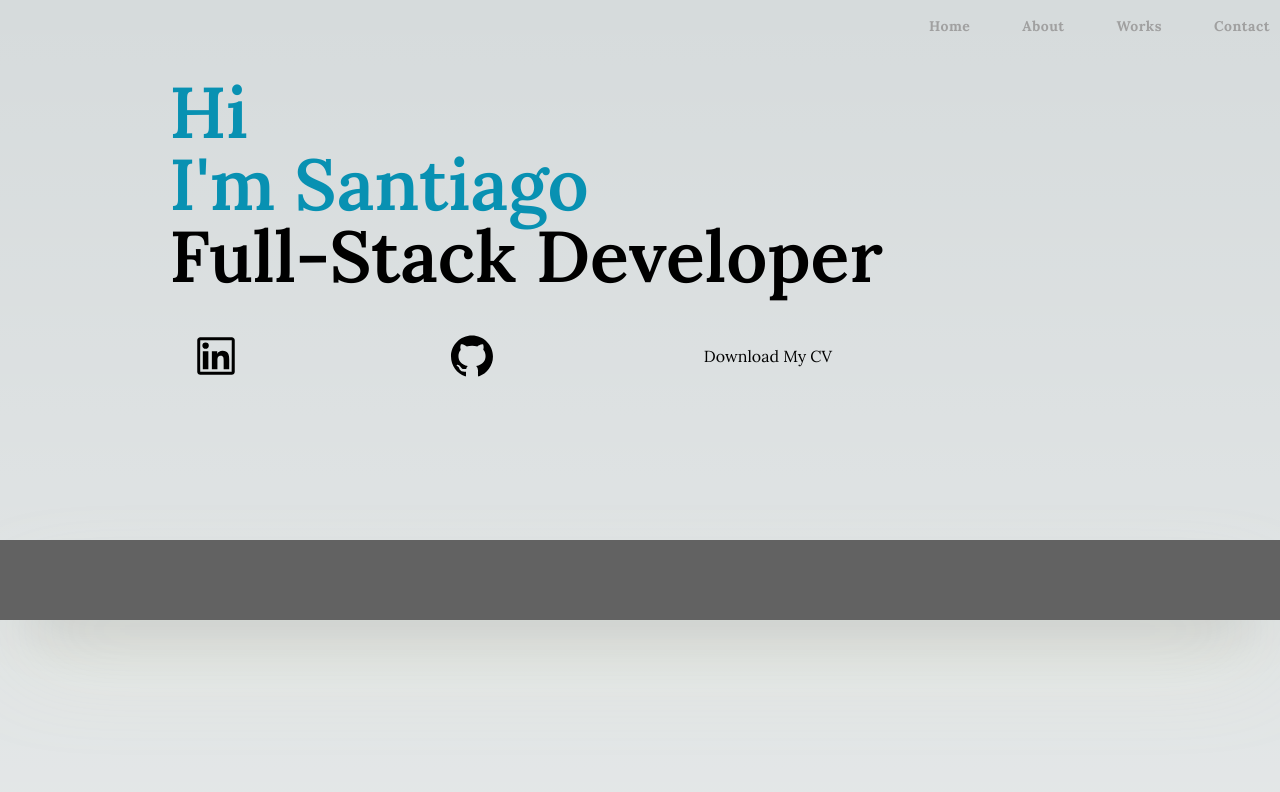
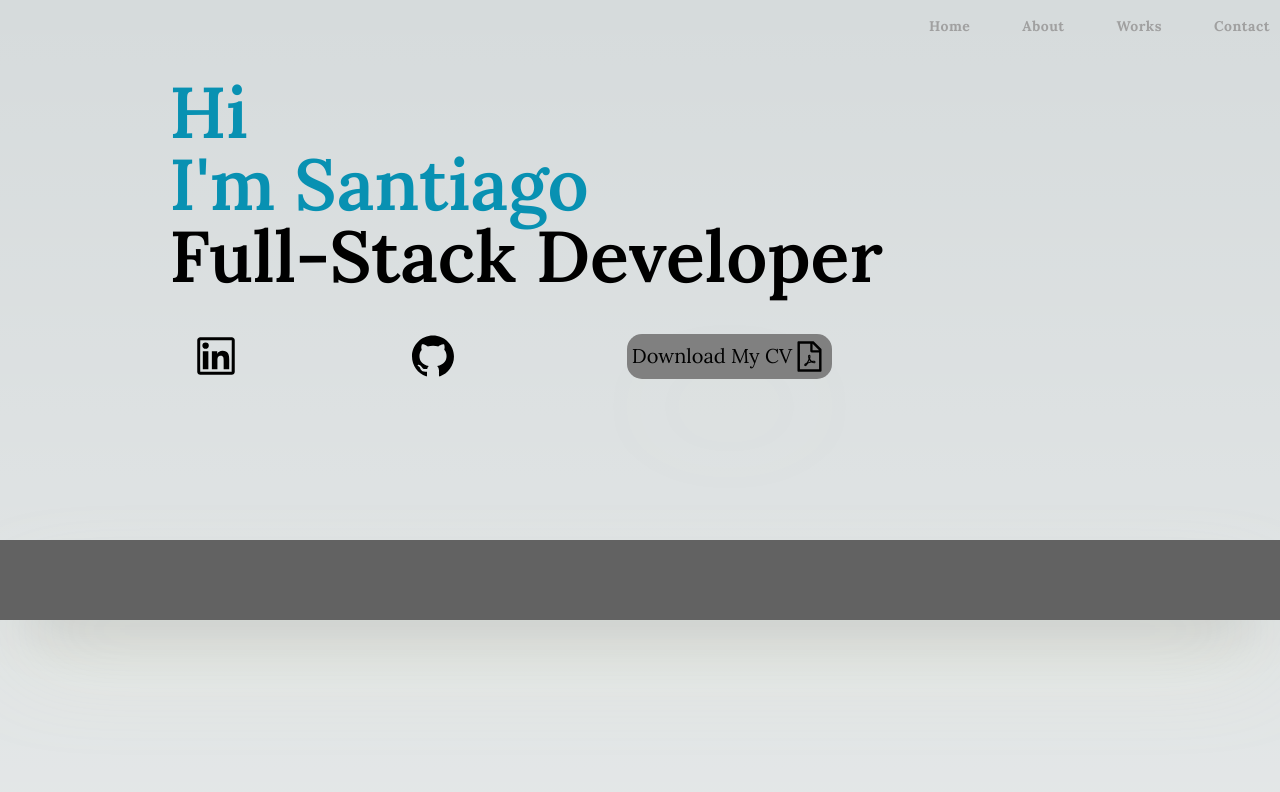
Before and after one commit to santiaguero91/Portfolio, a Next.js app: page / in a window 1280 px wide. Shown: the top 792 px of the page. Built offline with nearby package versions, Linux system fonts and the light colour scheme.

Commit message:
downloadpdf

```diff
--- a/app/page.tsx
+++ b/app/page.tsx
@@ -1,14 +1,14 @@
-'use client';
+"use client";
 
 import React from "react";
 import {
+  AiOutlineFilePdf,
   AiOutlineLinkedin,
   AiOutlineGithub,
-  AiOutlineYoutube,
 } from "react-icons/ai";
 import Link from "next/link";
 import About from "./About/page";
-import { Divider, FullStack, Hi, ContactDiv } from "./pageStyle";
+import { Divider, FullStack, Hi, ContactDiv, PdfDiv } from "./pageStyle";
 import { motion } from "framer-motion";
 import Contact from "./Contact/page";
 
@@ -30,48 +30,64 @@ export default function Home() {
         >
           I'm Santiago
         </Hi>
-        <FullStack className="font-semibold"
-        initial={{scaleY:0}}
-        animate={{scaleY:1}}
-        transition={{ delay: 1.8 , transition:{duration:0.5}}}
-        >Full-Stack Developer</FullStack>
+        <FullStack
+          className="font-semibold"
+          initial={{ scaleY: 0 }}
+          animate={{ scaleY: 1 }}
+          transition={{ delay: 1.8, transition: { duration: 0.5 } }}
+        >
+          Full-Stack Developer
+        </FullStack>
       </div>
       <div className="w-6/12 flex items-center flex-row mr-64">
         <div className=" w-full flex flex-row flex-wrap justify-between items-center">
           <motion.div
             initial={{ opacity: 0 }}
-          animate={{ opacity: 1 , transition: { duration: 0.8, delay: 2 }}}
-          exit={{ opacity: 0, transition: { duration: 0.2 } }}>
+            animate={{ opacity: 1, transition: { duration: 0.8, delay: 2 } }}
+            exit={{ opacity: 0, transition: { duration: 0.2 } }}
+          >
             <Link href="https://www.linkedin.com/in/santiago-nicolas-agüero-urquiza-b693a41ba/">
               <AiOutlineLinkedin className="h-12 w-12 cursor-pointer transition duration-300 ease-out hover:text-gray-500" />{" "}
-          </Link></motion.div>
+            </Link>
+          </motion.div>
           <motion.div
             initial={{ opacity: 0 }}
-          animate={{ opacity: 1 , transition: { duration: 0.8, delay: 2.2 }}}
-          exit={{ opacity: 0, transition: { duration: 0.2 } }}>
+            animate={{ opacity: 1, transition: { duration: 0.8, delay: 2.2 } }}
+            exit={{ opacity: 0, transition: { duration: 0.2 } }}
+          >
             <Link href="https://github.com/santiaguero91">
               <AiOutlineGithub className="h-12 w-12 cursor-pointer transition duration-300 ease-out hover:text-gray-500" />
-          </Link></motion.div>
+            </Link>
+          </motion.div>
           <motion.div
             initial={{ opacity: 0 }}
-          animate={{ opacity: 1 , transition: { duration: 0.8, delay: 2.5 }}}
-          exit={{ opacity: 0, transition: { duration: 0.2 } }}>
-                <div><a href="Santiago Agüero  Full Stack Developer.pdf" download="Santi Aguero Full Stack Developer.pdf">Download My CV</a></div>
+            animate={{ opacity: 1, transition: { duration: 0.8, delay: 2.5 } }}
+            exit={{ opacity: 0, transition: { duration: 0.2 } }}
+          >
+            <a
+              href="Santiago Agüero  Full Stack Developer.pdf"
+              download="Santi Aguero Full Stack Developer.pdf"
+            >
+              <PdfDiv>
+                <h3>Download My CV</h3>
+                <AiOutlineFilePdf />
+              </PdfDiv>
+            </a>
           </motion.div>
         </div>
       </div>
       <Divider />
       <motion.div
-     initial={{ opacity: 0 , y: 50}}
-     whileInView={{ opacity: 1 , y: 0,
-     transition:{duration:1}}}  >
+        initial={{ opacity: 0, y: 50 }}
+        whileInView={{ opacity: 1, y: 0, transition: { duration: 1 } }}
+      >
         <About />
       </motion.div>
       <Divider />
       <ContactDiv
-     initial={{ opacity: 0 , y: 150}}
-     whileInView={{ opacity: 1 , y: 0,
-     transition:{duration:1}}}  >
+        initial={{ opacity: 0, y: 150 }}
+        whileInView={{ opacity: 1, y: 0, transition: { duration: 1 } }}
+      >
         <Contact />
       </ContactDiv>
     </div>
--- a/app/pageStyle.js
+++ b/app/pageStyle.js
@@ -22,3 +22,25 @@ export const FullStack = styled(motion.h3)`
 export const ContactDiv = styled(motion.div)`
 width: 100%;
 `;
+
+export const PdfDiv = styled(motion.div)`
+background-color: gray;
+padding: 5px;
+border: 0;
+border-radius: 15px;
+box-shadow: rgba(250, 250, 193, 0.25) 0px 50px 100px -20px, rgba(0, 0, 0, 0.3) 0px 30px 60px -30px;
+display: flex;
+font-size: 35px;
+align-items: center;
+justify-content: center;
+transition: 1s;
+:hover{
+    background-color: rgb(0, 151, 167);
+    box-shadow: rgba(0, 151, 167, 0.7) 0px 50px 100px -20px, rgba(0, 151, 167, 0.7) 0px 30px 60px -30px;
+
+}
+h3{
+    font-size: 20px;
+
+}
+`;
```
Lines whose indentation alone changed are shown as unchanged.
